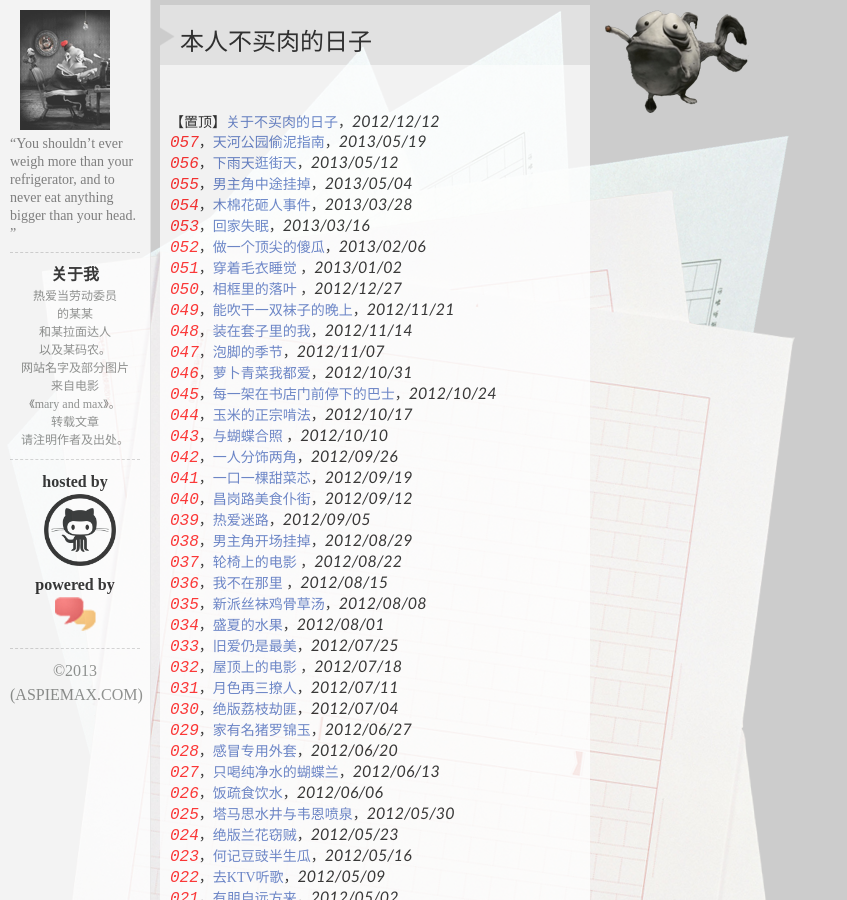
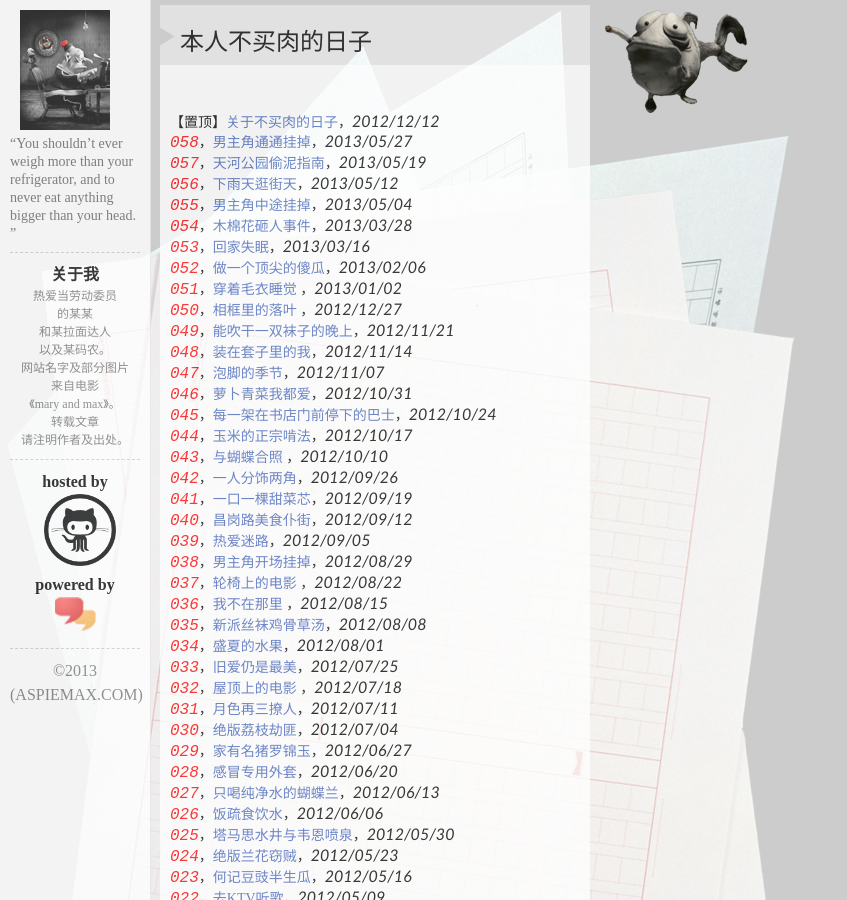
Before and after one commit to aspiemax/aspiemax, a Jekyll site: the page index.html, which Jekyll copies as it is, in a window 1280 px wide and 900 px high. Shown: the whole window, without its empty margins (0-847 px from the left). Built offline with Jekyll 4.4.1, drawn with Linux system fonts in a browser that asks for light colours.

Commit message:
update index

```diff
--- a/index.html
+++ b/index.html
@@ -14,6 +14,7 @@
     <div id="headline">本人不买肉的日子</div>
     <p id="p1"><ul>
 　　　　<li>【置顶】<a href="/2012/12/12/about.html" target="_blank">关于不买肉的日子</a>，<span class="date">2012/12/12</span></li>
+        <li><span class="num">058</span>，<a href="/2013/05/27/57.html" target="_blank">男主角通通挂掉</a>，<span class="date">2013/05/27</span></li>
         <li><span class="num">057</span>，<a href="/2013/05/19/56.html" target="_blank">天河公园偷泥指南</a>，<span class="date">2013/05/19</span></li>
         <li><span class="num">056</span>，<a href="/2013/05/12/55.html" target="_blank">下雨天逛街天</a>，<span class="date">2013/05/12</span></li>
         <li><span class="num">055</span>，<a href="/2013/05/04/54.html" target="_blank">男主角中途挂掉</a>，<span class="date">2013/05/04</span></li>
```
